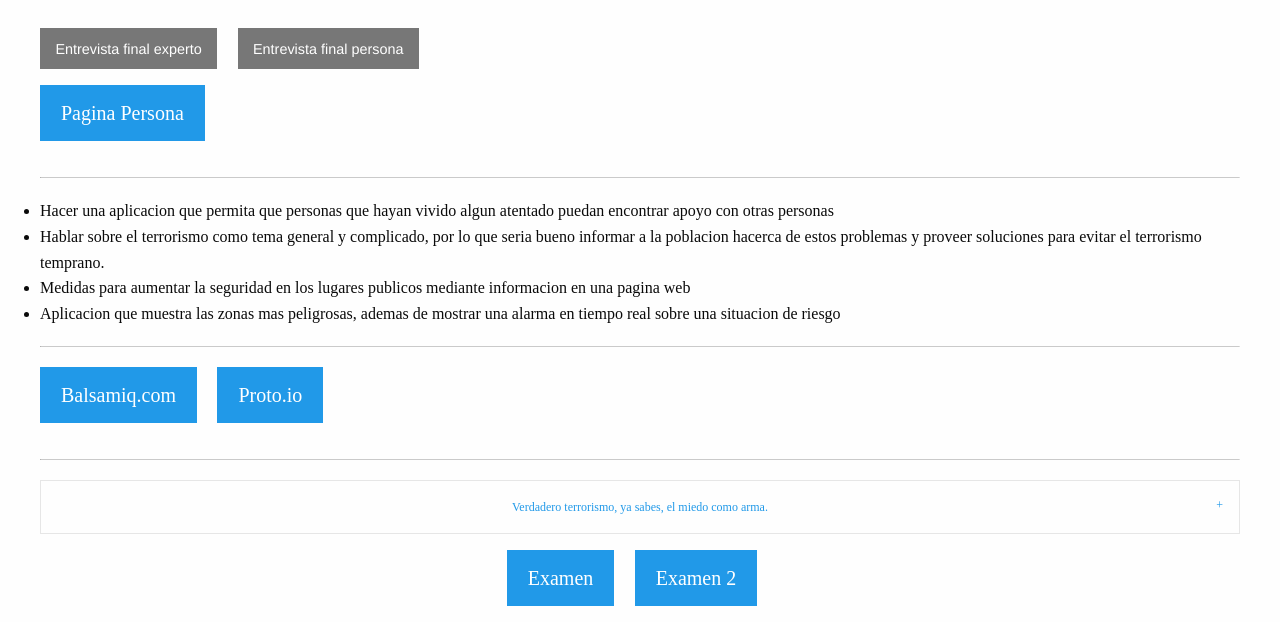
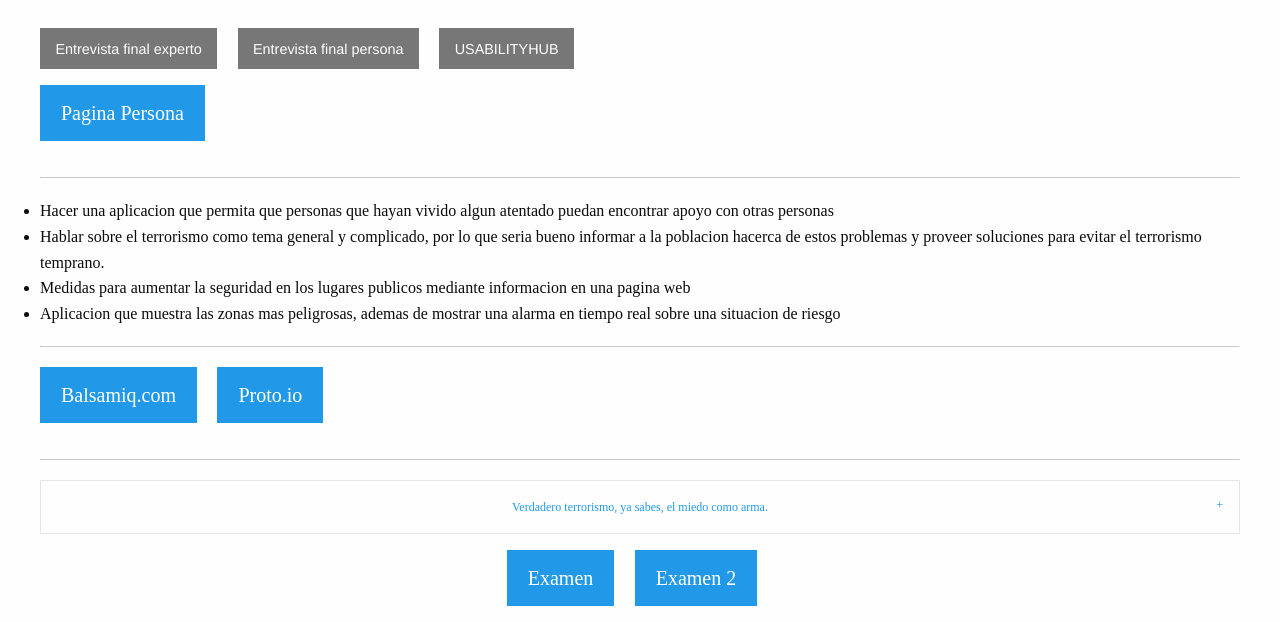
Before and after one commit to iDannymt/Design, a plain HTML site: page index.html in a window 1280 px wide. Shown: the part 3681-4303 px from the top of the page. Drawn offline with nearby package versions, Linux system fonts and the light colour scheme; a script that the page names is missing.

Commit message:
Add files via upload

```diff
--- a/index.html
+++ b/index.html
@@ -225,6 +225,7 @@
 
             <a class="secondary button" href="https://soundcloud.com/danny-martinez-380545970/pagina-web">Entrevista final experto</a>
             <a class="secondary button" href="https://soundcloud.com/lily-alonso-464431788/opinion-usuario">Entrevista final persona</a>
+            <a class="secondary button" href="https://usabilityhub.com/tests/79a3eed2f49d/results/dd092bfe7854">USABILITYHUB</a>
             <br>
   <a  href="persona2.html" class="button large"; align="center" style="text-align:center; font-family: Microsoft JhengHei UI Light ">Pagina Persona</a>
 
```
